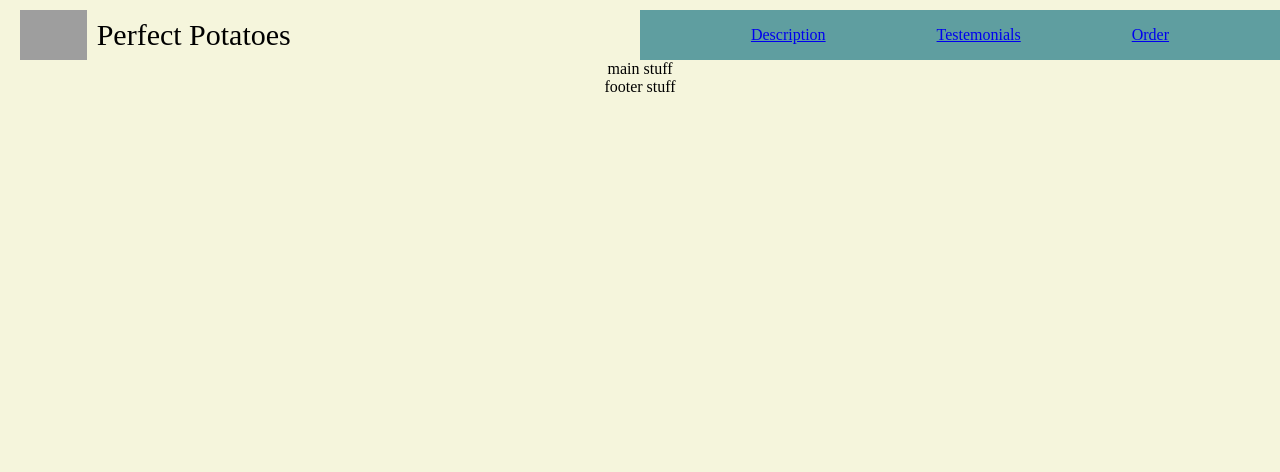
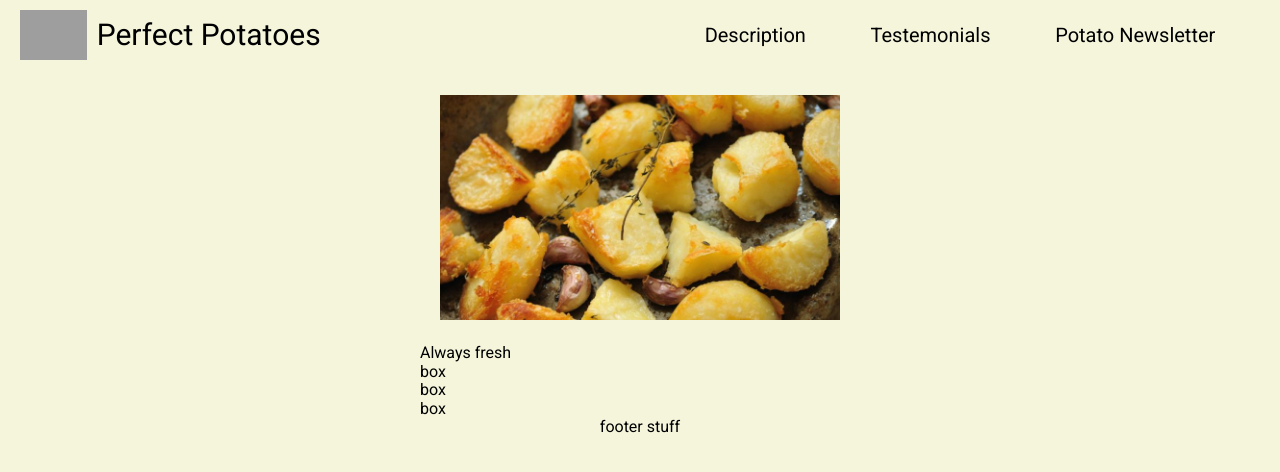
Before and after one commit to Shizuri/FreeCodeCamp-projects, a plain HTML site: page Product-landing-page/index.html in a window 1280 px wide. Drawn offline with Linux system fonts and the light colour scheme; grey boxes are pictures that could not be loaded.

Commit message:
Working on the potato images

```diff
--- a/Product-landing-page/index.css
+++ b/Product-landing-page/index.css
@@ -3,6 +3,7 @@ body {
     display: flex;
     flex-direction: column;
     align-items: center;
+    font-family: 'Roboto', sans-serif;
 }
 
 #header {
@@ -11,6 +12,11 @@ body {
     display: flex;
     flex-direction: row;
     justify-content: space-between;
+    position: sticky;
+    position: -webkit-sticky;
+    top: 0;
+    background-color: beige;
+    padding-bottom: 15px;
 }
 
 .logo {
@@ -29,10 +35,20 @@ body {
     height: 50px;
 }
 
-#nav {
+#nav-bar {
     display: flex;
-    background-color: cadetblue;
     width: 50%;
     justify-content: space-evenly;
     align-items: center;
 }
+
+.nav-link {
+    font-size: 20px;
+    text-decoration: none;
+    color: black;
+}
+
+.potato-image {
+    width: 400px;
+    margin: 20px;
+}
--- a/Product-landing-page/index.html
+++ b/Product-landing-page/index.html
@@ -6,7 +6,7 @@
     <title>Product landing page</title>
     <link rel="stylesheet" type="text/css" href="index.css">
     <link rel="stylesheet" type="text/css" href="normalize.css">
-    <link href="https://fonts.googleapis.com/css?family=Poppins&display=swap" rel="stylesheet">
+    <link href="https://fonts.googleapis.com/css2?family=Roboto&display=swap" rel="stylesheet">
 </head>
 
 <body>
@@ -15,14 +15,23 @@
             <img src="https://i.imgur.com/2w3lp3q.png" alt="logo" id="header-img" class="logo-image"/>
             <div class="logo-name">Perfect Potatoes</div>
         </div>
-        <div id="nav">
-            <a href="#">Description</a>
-            <a href="#">Testemonials</a>
-            <a href="#">Order</a>
-        </div>
+        <nav id="nav-bar">
+            <a href="#Description" class="nav-link">Description</a>
+            <a href="#Testemonials" class="nav-link">Testemonials</a>
+            <a href="#News-letter" class="nav-link">Potato Newsletter</a>
+        </nav>
     </header>
     <main class="main">
-        main stuff
+        <a id="Description"></a>
+        <div class="potato-image-container">
+            <img src="images/Potatoes1.jpg" alt="potatoes" class="potato-image"/>
+            <div>Always fresh</div>
+        </div>
+        <a id="Testemonials"></a>
+        <div class="box">box</div>
+        <div class="box">box</div>
+        <div class="box">box</div>
+        <a id="Newsletter"></a>
     </main>
     <footer>
         footer stuff
```
Also changed, not shown: Product-landing-page/images/Potatoes1.jpg (added), Product-landing-page/images/Potatoes2.jpg (added), Product-landing-page/images/Potatoes3.jpg (added), Product-landing-page/images/Potatoes4.jpg (added), Product-landing-page/images/Potatoes5.jpg (added).
